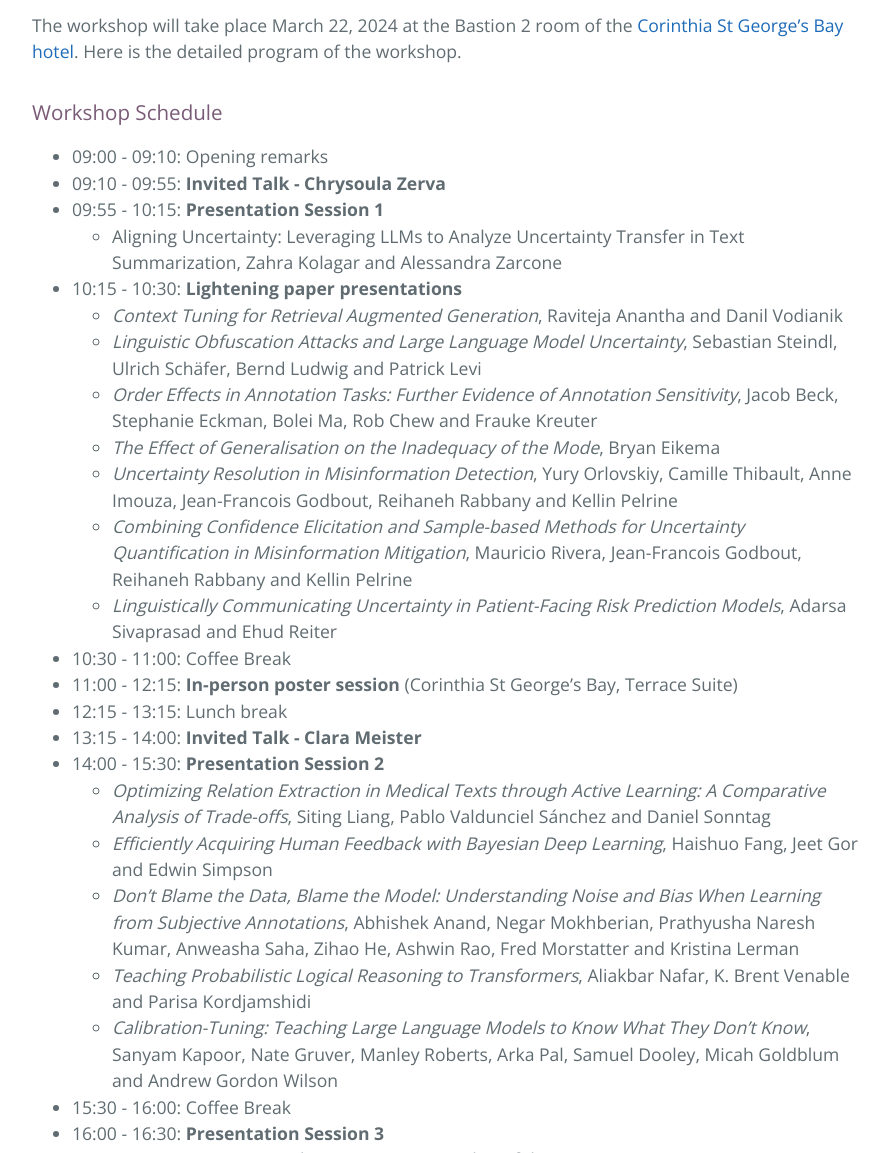
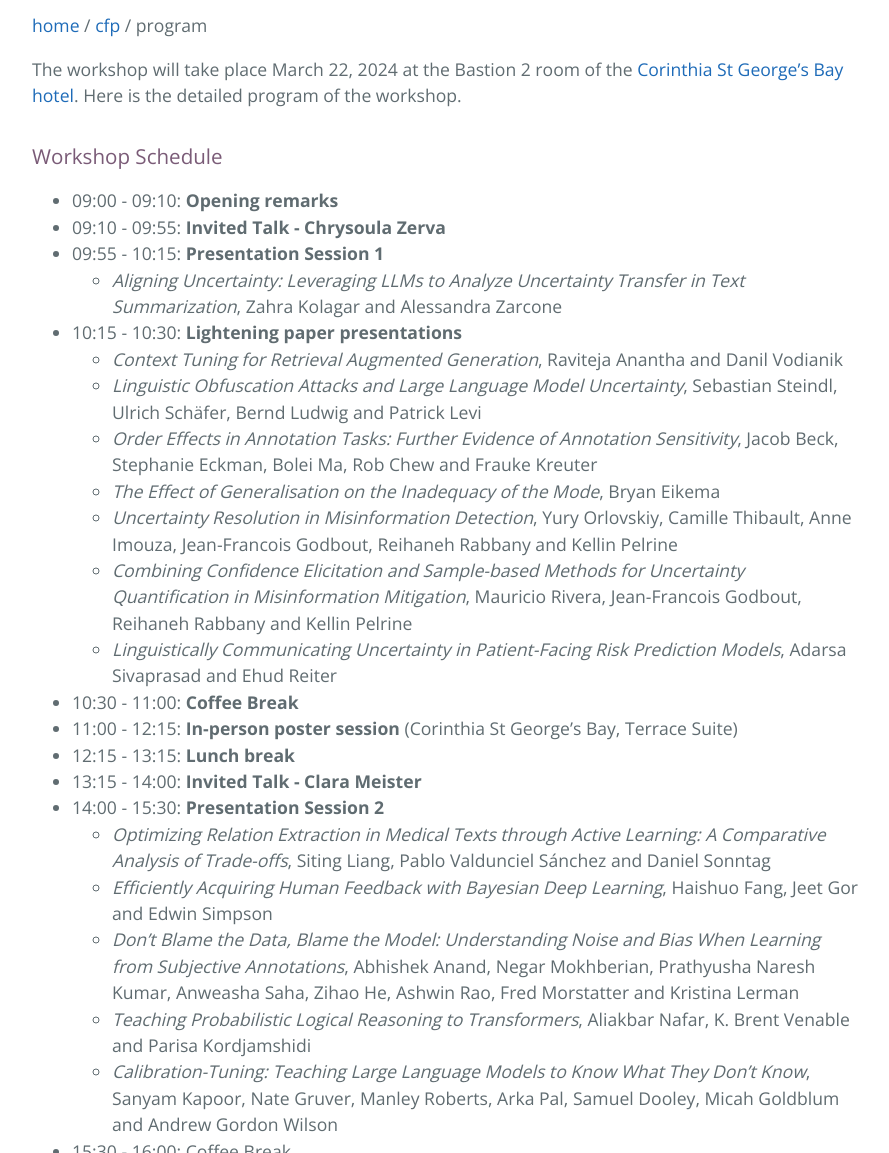
Before and after one commit to uncertainlp/uncertainlp.github.io, a Jekyll site: the page built from program.md, in a window 1280 px wide and 1400 px high, scrolled down 592 px. Shown: the part 247-1400 px from the top of the window, without its empty margins (192-1081 px from the left). Built offline with Jekyll 4.4.1, drawn with Linux system fonts in a browser that asks for light colours; the repository's description, which GitHub fills in, is left out; some of the changed text lies outside the part shown.

Commit message:
navigation links added

```diff
--- a/program.md
+++ b/program.md
@@ -2,16 +2,18 @@
 layout: default
 ---
 <!-- # Program of the First Workshop on Uncertainty-Aware NLP @EACL 2024 -->
+
+[home](/) / [cfp](/cfp) / program
 
 The workshop will take place March 22, 2024 at the Bastion 2 room of the <a href="https://maps.app.goo.gl/Mq8zQciGEe6wnnDZ8">Corinthia St George's Bay hotel</a>. Here is the detailed program of the workshop.
 
 ### Workshop Schedule
 
 
-- 09:00 - 09:10: Opening remarks
+- 09:00 - 09:10: **Opening remarks**
 - 09:10 - 09:55: **Invited Talk - Chrysoula Zerva**
 - 09:55 - 10:15: **Presentation Session 1**
-  - Aligning Uncertainty: Leveraging LLMs to Analyze Uncertainty Transfer in Text Summarization, Zahra Kolagar and Alessandra Zarcone
+  - *Aligning Uncertainty: Leveraging LLMs to Analyze Uncertainty Transfer in Text Summarization*, Zahra Kolagar and Alessandra Zarcone
 - 10:15 - 10:30: **Lightening paper presentations**
   - *Context Tuning for Retrieval Augmented Generation*, Raviteja Anantha and Danil Vodianik
   - *Linguistic Obfuscation Attacks and Large Language Model Uncertainty*, Sebastian Steindl, Ulrich Schäfer, Bernd Ludwig and Patrick Levi
@@ -21,9 +23,9 @@ The workshop will take place March 22, 2024 at the Bastion 2 room of the <a href
   - *Combining Confidence Elicitation and Sample-based Methods for Uncertainty Quantification in Misinformation Mitigation*, Mauricio Rivera, Jean-Francois Godbout, Reihaneh Rabbany and Kellin Pelrine
   - *Linguistically Communicating Uncertainty in Patient-Facing Risk Prediction Models*, Adarsa Sivaprasad and Ehud Reiter
 
-- 10:30 - 11:00: Coffee Break
+- 10:30 - 11:00: **Coffee Break**
 - 11:00 - 12:15: **In-person poster session** (Corinthia St George's Bay, Terrace Suite)
-- 12:15 - 13:15: Lunch break
+- 12:15 - 13:15: **Lunch break**
 - 13:15 - 14:00: **Invited Talk - Clara Meister**
 - 14:00 - 15:30: **Presentation Session 2**
   - *Optimizing Relation Extraction in Medical Texts through Active Learning: A Comparative Analysis of Trade-offs*, Siting Liang, Pablo Valdunciel Sánchez and Daniel Sonntag
@@ -36,4 +38,4 @@ The workshop will take place March 22, 2024 at the Bastion 2 room of the <a href
   - *How Does Beam Search improve Span-Level Confidence Estimation in Generati- ve Sequence Labeling?* Kazuma Hashimoto, Iftekhar Naim and Karthik Raman
   - *Consistent Joint Decision-Making with Heterogeneous Learning Models*, Hossein Rajaby Faghihi and Parisa Kordjamshidi
 - 16:30 - 17:15: **Invited talk - Kristin Lennox**
-- 17:15 - 17:30: Closing remarks
+- 17:15 - 17:30: **Closing remarks**
```
